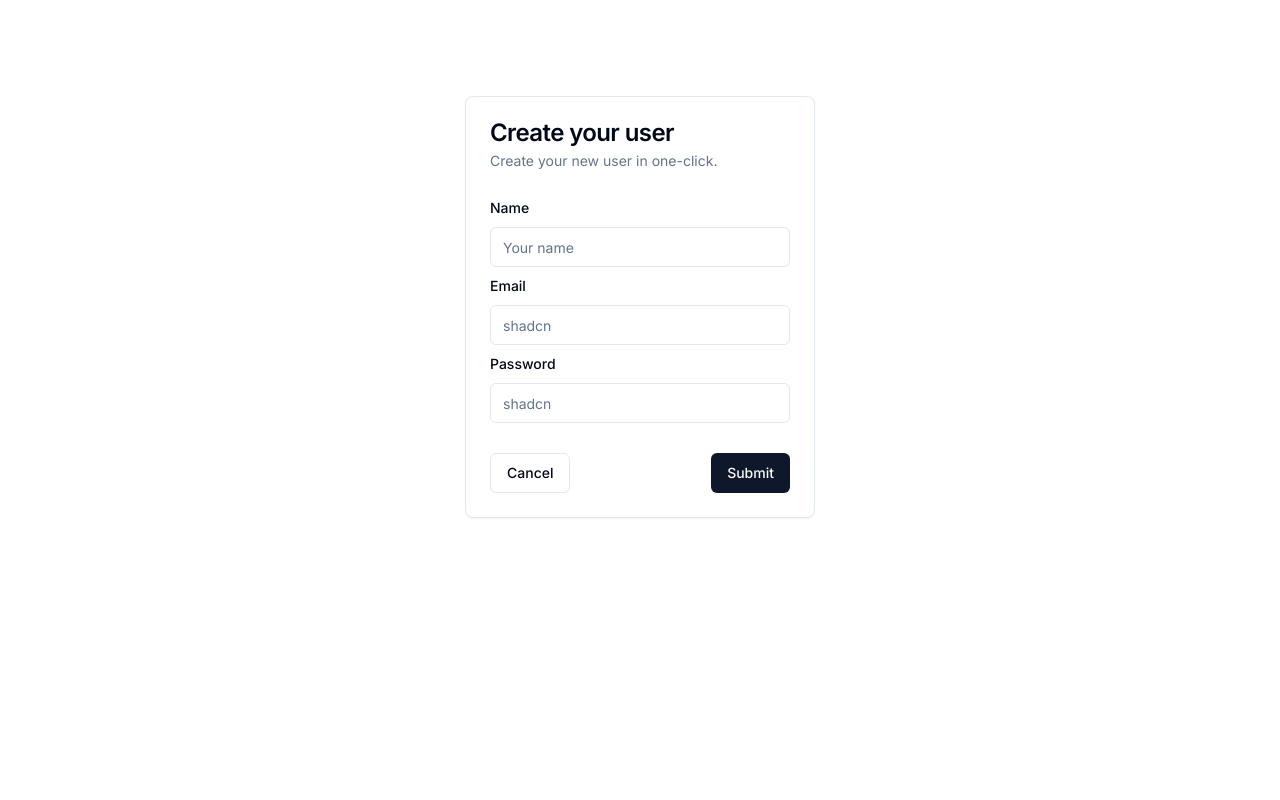
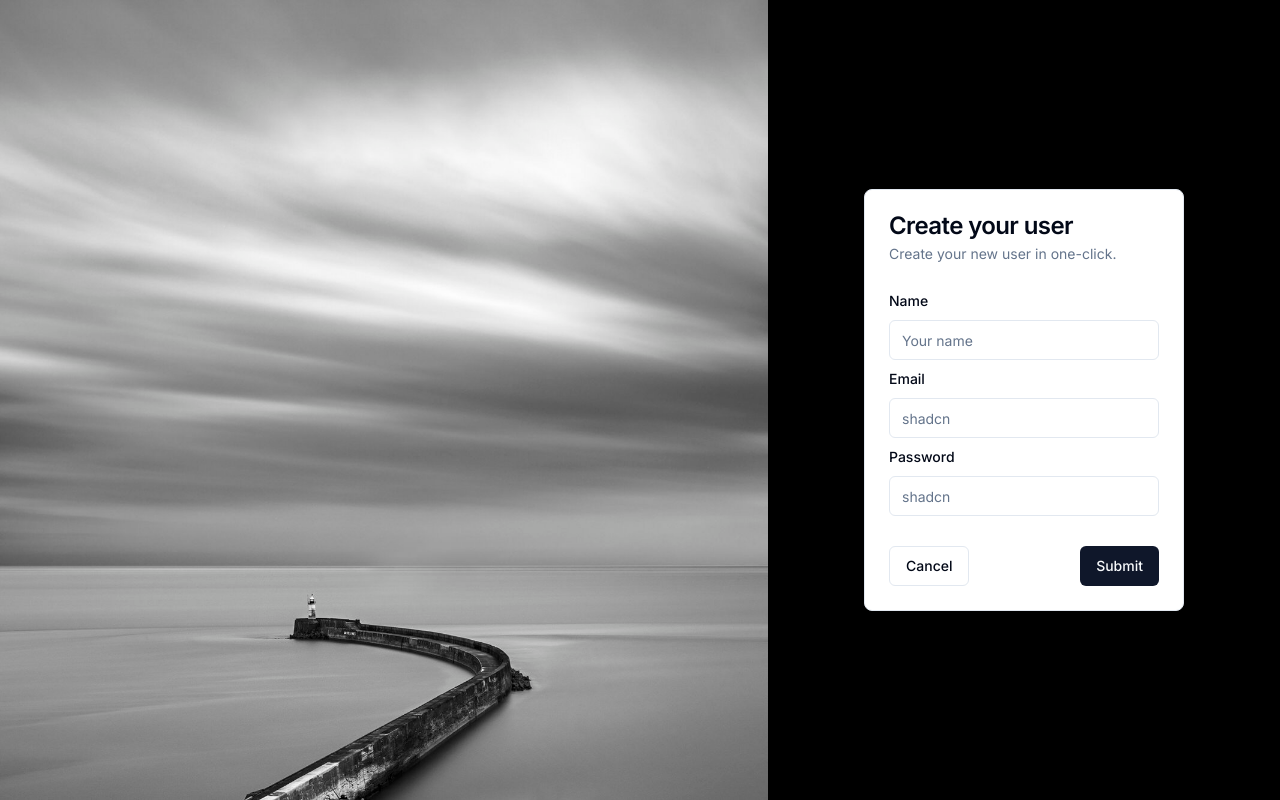
Before and after one commit to peedrohj/next-user-app, a Next.js app in the folder code/: page / in a window 1280 px wide. Built offline with nearby package versions, Linux system fonts and the light colour scheme.

Commit message:
feat: create signup page

```diff
--- a/code/app/page.tsx
+++ b/code/app/page.tsx
@@ -1,11 +1,21 @@
 import CreateAccount from "@/components/forms/CreateAccount";
+import bg from "@/public/assets/bg.jpg";
 
 export default function Home() {
   return (
-    <main className="flex min-h-screen flex-col items-center justify-between p-24">
-      <section>
+    <main className="flex min-h-screen md:flex-row min-w-full flex-col-reverse items-center justify-between">
+      <div
+        className="bg-black min-h-screen lg:w-3/5 md:w-2/5 w-full"
+        style={{
+          backgroundImage: `url(${bg.src})`,
+          backgroundSize: "cover",
+          backgroundPosition: "center",
+          backgroundRepeat: "no-repeat"
+        }}
+      ></div>
+      <div className="bg-black flex min-h-screen lg:w-2/5  md:w-3/5 md:px-24 w-full flex-row items-center justify-center ">
         <CreateAccount />
-      </section>
+      </div>
     </main>
   );
 }
```
Also changed, not shown: code/public/assets/bg.jpg (added).
